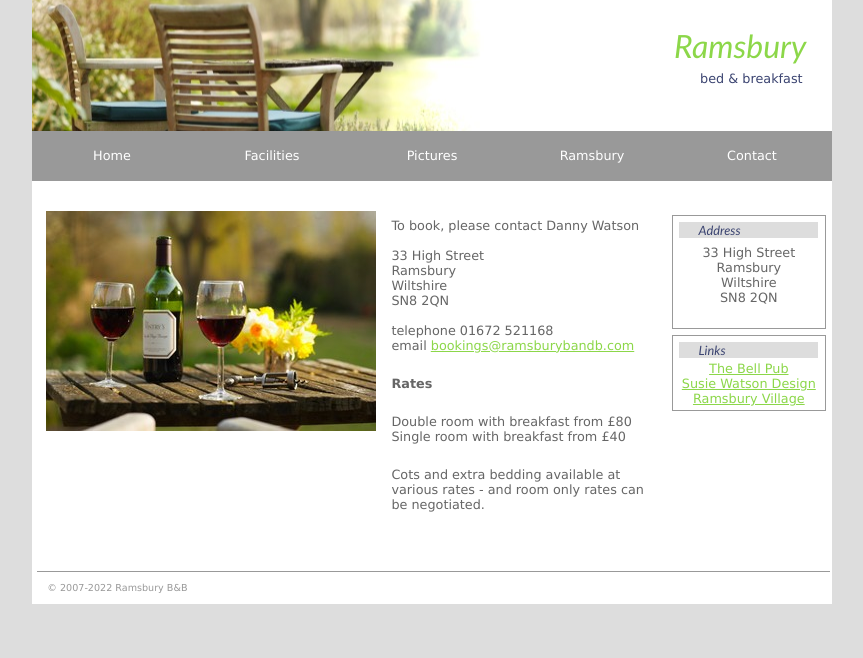
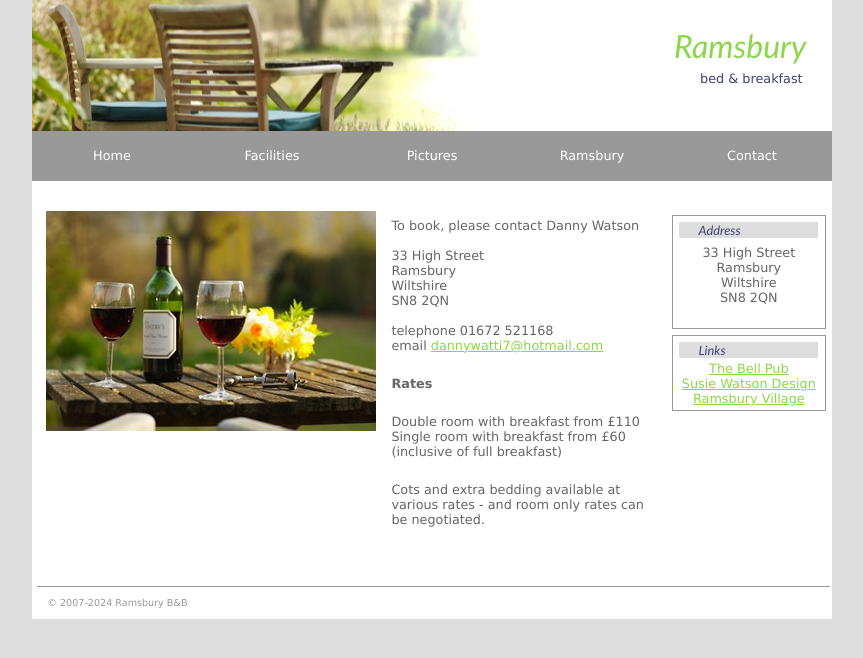
Before and after one commit to hlascelles/ramsburybandb, a Jekyll site: the page built from contact.html, in a window 1280 px wide. Shown: the top 658 px of the page, without its empty margins (208-1071 px from the left). Built offline with Jekyll 4.4.1, drawn with Linux system fonts in a browser that asks for light colours.

Commit message:
Updates for price and email

```diff
--- a/Gemfile
+++ b/Gemfile
@@ -1,3 +1,4 @@
 source 'https://rubygems.org'
 
 gem 'github-pages', group: :jekyll_plugins
+gem "webrick", "~> 1.8"
--- a/_config.yml
+++ b/_config.yml
@@ -1,5 +1,5 @@
 title: Ramsbury B&B
-email: bookings@ramsburybandb.com
+email: dannywatti7@hotmail.com
 description: >- # this means to ignore newlines until "baseurl:"
   Ramsbury B&B, 33 High Street is a terraced cottage in the heart of the pretty Wiltshire village of Ramsbury.
 baseurl: ""
--- a/_layouts/default.html
+++ b/_layouts/default.html
@@ -58,7 +58,7 @@
   </div>
   <div class="footer">
     <p>
-      &copy; 2007-2022 Ramsbury B&B
+      &copy; 2007-2024 Ramsbury B&B
     </p>
   </div>
 </body>
--- a/contact.html
+++ b/contact.html
@@ -17,11 +17,12 @@ layout: default
         SN8 2QN<BR><BR>
         telephone 01672 521168
         <BR>
-        email <a href="mailto:bookings@ramsburybandb.com">bookings@ramsburybandb.com</a></p>
+        email <a href="mailto:dannywatti7@hotmail.com">dannywatti7@hotmail.com</a></p>
       <P><B>Rates</B></P>
       <p>
-        Double room with breakfast from £80 <br>
-        Single room with breakfast from £40
+        Double room with breakfast from £110<br>
+        Single room with breakfast from £60<br>
+        (inclusive of full breakfast)
       </p>
       <p>Cots and extra bedding available at various rates - and room only rates can be
         negotiated.
```
Also changed, not shown: Gemfile.lock.
